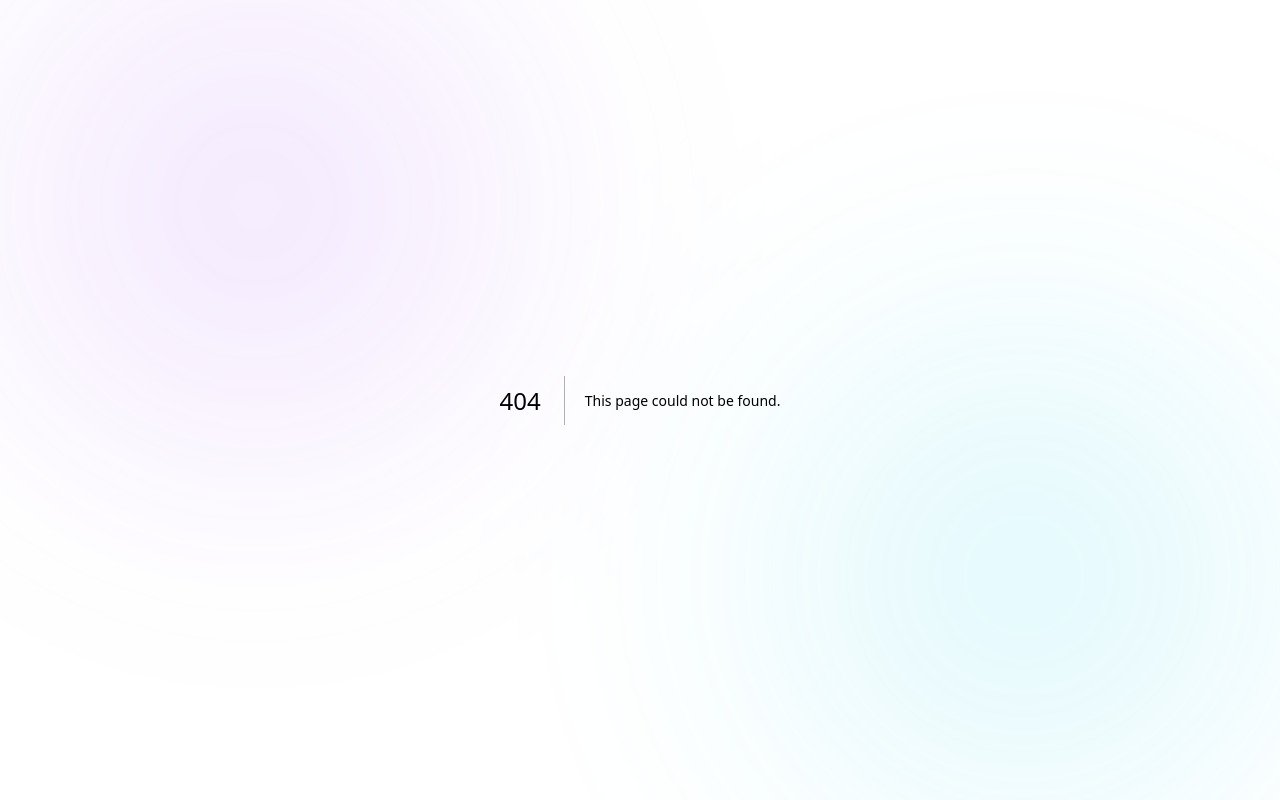
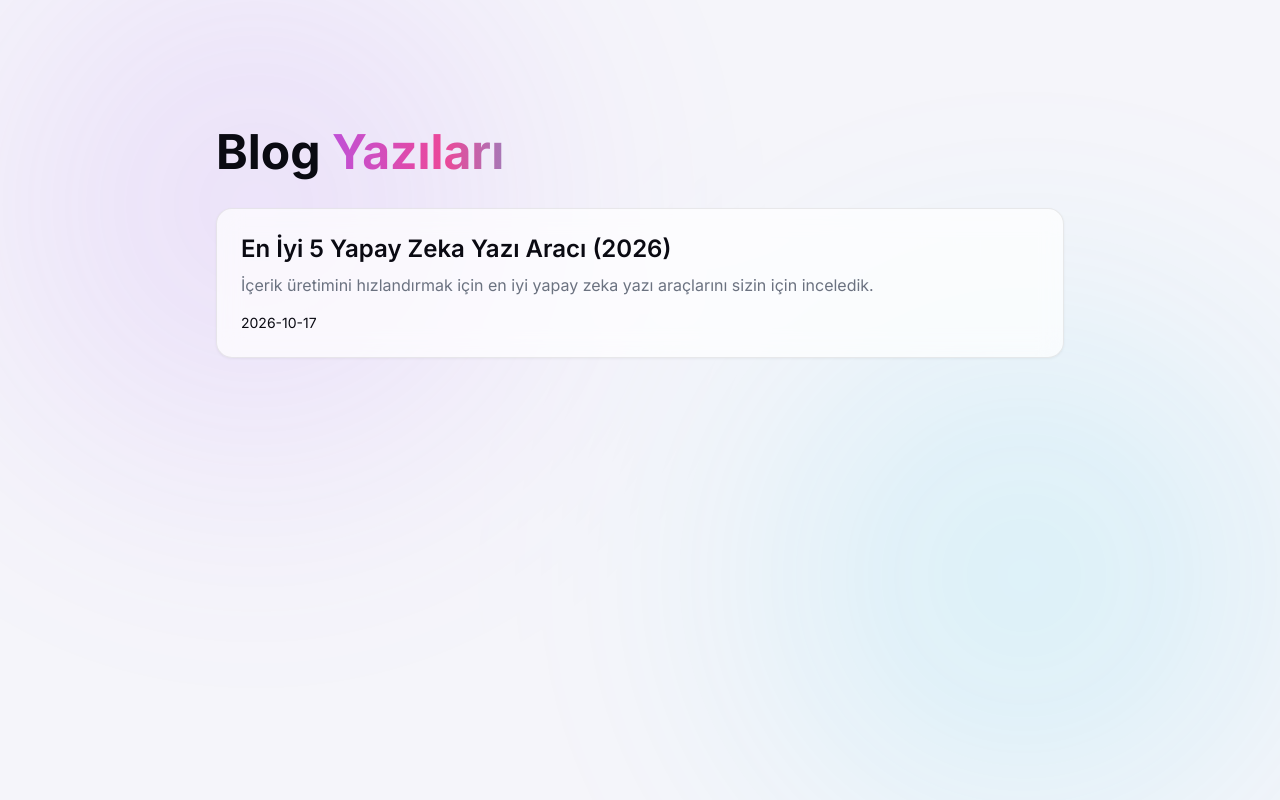
Before and after one commit to GHOST23454/ai-compare, a Next.js app: page /blog in a window 1280 px wide. Before the commit this address had no page. Built offline with nearby package versions, Linux system fonts and the light colour scheme.

Commit message:
feat: blog sayfasi ve navbar eklendi

```diff
--- a/package.json
+++ b/package.json
@@ -10,10 +10,13 @@
   },
   "dependencies": {
     "@vercel/analytics": "^2.0.1",
+    "gray-matter": "^4.0.3",
     "lucide-react": "^1.55.0",
     "next": "16.4.0",
     "react": "19.3.0",
-    "react-dom": "19.3.0"
+    "react-dom": "19.3.0",
+    "remark": "^15.0.1",
+    "remark-html": "^16.0.1"
   },
   "devDependencies": {
     "@tailwindcss/turbopack": "^4",
--- /dev/null
+++ b/src/app/blog/[slug]/page.tsx
@@ -0,0 +1,41 @@
+import fs from 'fs';
+import path from 'path';
+import matter from 'gray-matter';
+import { remark } from 'remark';
+import html from 'remark-html';
+
+async function getPost(slug: string) {
+  const filePath = path.join(process.cwd(), 'src/content/blog', `${slug}.md`);
+  const fileContents = fs.readFileSync(filePath, 'utf8');
+  const { data, content } = matter(fileContents);
+
+  const processedContent = await remark().use(html).process(content);
+  const contentHtml = processedContent.toString();
+
+  return {
+    slug,
+    title: data.title,
+    date: data.date,
+    contentHtml,
+  };
+}
+
+export default async function Post({ params }: { params: Promise<{ slug: string }> }) {
+  // Next.js 15+ için params'ı await ile bekliyoruz
+  const resolvedParams = await params;
+  const post = await getPost(resolvedParams.slug);
+
+  return (
+    <main className="min-h-screen pt-32 pb-24 px-6 max-w-3xl mx-auto">
+      <div className="mb-8">
+        <div className="text-neon-cyan mb-2">{post.date}</div>
+        <h1 className="font-display font-bold text-4xl text-white">{post.title}</h1>
+      </div>
+
+      <div
+        className="prose prose-invert prose-lg text-gray-300"
+        dangerouslySetInnerHTML={{ __html: post.contentHtml }}
+      />
+    </main>
+  );
+}
--- /dev/null
+++ b/src/app/blog/page.tsx
@@ -0,0 +1,44 @@
+import Link from 'next/link';
+import fs from 'fs';
+import path from 'path';
+import matter from 'gray-matter';
+
+export default function BlogPage() {
+  const postsDirectory = path.join(process.cwd(), 'src/content/blog');
+  const filenames = fs.readdirSync(postsDirectory);
+
+  const posts = filenames.map((filename) => {
+    const filePath = path.join(postsDirectory, filename);
+    const fileContents = fs.readFileSync(filePath, 'utf8');
+    const { data } = matter(fileContents);
+
+    return {
+      slug: filename.replace('.md', ''),
+      title: data.title,
+      date: data.date,
+      excerpt: data.excerpt,
+    };
+  });
+
+  return (
+    <main className="min-h-screen pt-32 pb-24 px-6 max-w-4xl mx-auto">
+      <h1 className="font-display font-bold text-4xl md:text-5xl text-white mb-8">
+        Blog <span className="gradient-text">Yazıları</span>
+      </h1>
+
+      <div className="grid gap-6">
+        {posts.map((post) => (
+          <Link
+            href={`/blog/${post.slug}`}
+            key={post.slug}
+            className="glass rounded-2xl p-6 hover:bg-white/5 transition cursor-pointer block"
+          >
+            <h2 className="text-2xl font-semibold text-white mb-2">{post.title}</h2>
+            <p className="text-gray-400">{post.excerpt}</p>
+            <div className="text-sm text-neon-cyan mt-4">{post.date}</div>
+          </Link>
+        ))}
+      </div>
+    </main>
+  );
+}
--- a/src/components/Navbar.tsx
+++ b/src/components/Navbar.tsx
@@ -1,6 +1,7 @@
 'use client';
 
 import { useState } from 'react';
+import Link from 'next/link';
 import {
   Zap,
   Globe,
@@ -30,6 +31,7 @@ export default function Navbar({ onOpenFavorites, onOpenCompare }: NavbarProps)
   const navLinks = [
     { href: '#kesfet', label: t('nav.explore') },
     { href: '#kategoriler', label: t('nav.categories') },
+    { href: '/blog', label: 'Blog' },
     { href: '#liderler', label: t('nav.leaders') },
     { href: '#hakkinda', label: t('nav.about') },
   ];
@@ -39,13 +41,25 @@ export default function Navbar({ onOpenFavorites, onOpenCompare }: NavbarProps)
     e: React.MouseEvent<HTMLAnchorElement>,
     href: string
   ) => {
+    // Eğer link sayfa linki ise (örneğin /blog), normal çalışmasına izin ver
+    if (!href.startsWith('#')) {
+      setMobileOpen(false);
+      return;
+    }
+
     e.preventDefault();
     const id = href.replace('#', '');
+
+    // Ana sayfada değilsek (örneğin /blog sayfasındaysak), ana sayfaya dön
+    if (window.location.pathname !== '/') {
+      window.location.href = '/' + href;
+      return;
+    }
+
     const element = document.getElementById(id);
 
     if (element) {
       element.scrollIntoView({ behavior: 'smooth', block: 'start' });
-      // URL'den hash'i temizle (adres çubuğunda #görünmesin)
       window.history.replaceState(null, '', window.location.pathname);
     }
 
@@ -58,11 +72,13 @@ export default function Navbar({ onOpenFavorites, onOpenCompare }: NavbarProps)
       <div className="max-w-7xl mx-auto px-6 py-4 flex items-center justify-between gap-4">
         {/* Logo */}
         <a
-          href="#"
+          href="/"
           onClick={(e) => {
-            e.preventDefault();
-            window.scrollTo({ top: 0, behavior: 'smooth' });
-            window.history.replaceState(null, '', window.location.pathname);
+            if (window.location.pathname === '/') {
+              e.preventDefault();
+              window.scrollTo({ top: 0, behavior: 'smooth' });
+              window.history.replaceState(null, '', window.location.pathname);
+            }
           }}
           className="flex items-center gap-2 font-display font-bold text-xl flex-shrink-0 cursor-pointer"
         >
--- /dev/null
+++ b/src/content/blog/en-iyi-ai-yazi-araclari.md
@@ -0,0 +1,26 @@
+---
+title: "En İyi 5 Yapay Zeka Yazı Aracı (2026)"
+date: "2026-10-17"
+excerpt: "İçerik üretimini hızlandırmak için en iyi yapay zeka yazı araçlarını sizin için inceledik."
+---
+
+# En İyi 5 Yapay Zeka Yazı Aracı
+
+Yapay zeka, içerik üretim şeklimizi tamamen değiştirdi. Peki hangi araçlar gerçekten işe yarıyor?
+
+## 1. ChatGPT
+En popüler yapay zeka asistanı. Hem metin yazabilir hem de kod üretebilir.
+
+## 2. Claude
+Özellikle uzun metinler ve analizler konusunda rakipsizdir.
+
+## 3. Jasper
+Pazarlama ekipleri için harika bir araçtır, ancak fiyatı biraz yüksektir.
+
+## 4. Copy.ai
+Hızlı içerik üretmek için mükemmel bir alternatif.
+
+## 5. Cursor
+Sadece yazı değil, kod yazmak için de yapay zekayı kullanmak isterseniz harika bir seçenek.
+
+*(Bu yazı AI Compare ekibi tarafından hazırlanmıştır.)*
```
Also changed, not shown: 1 other file (tests, documents, lock files or other folders).
